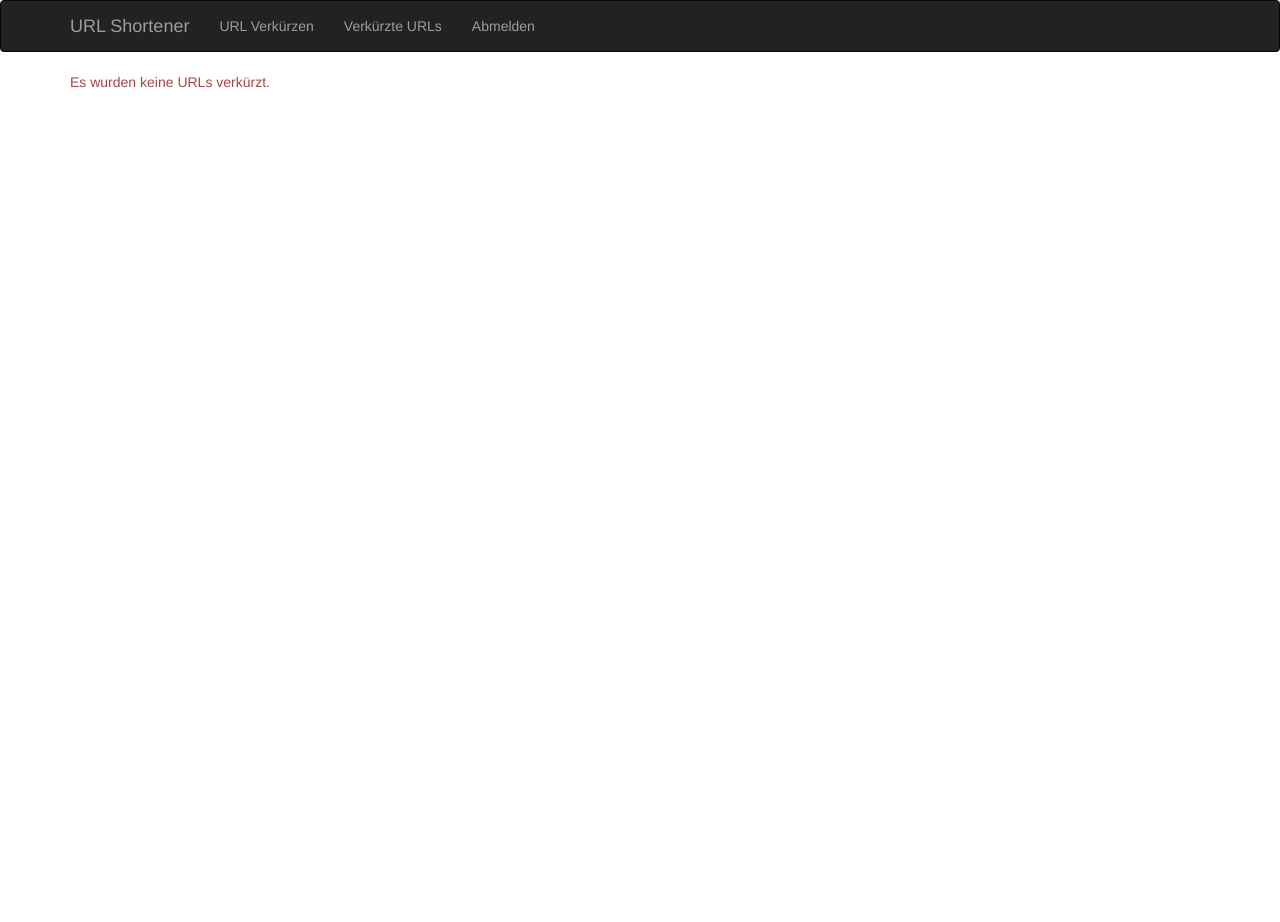
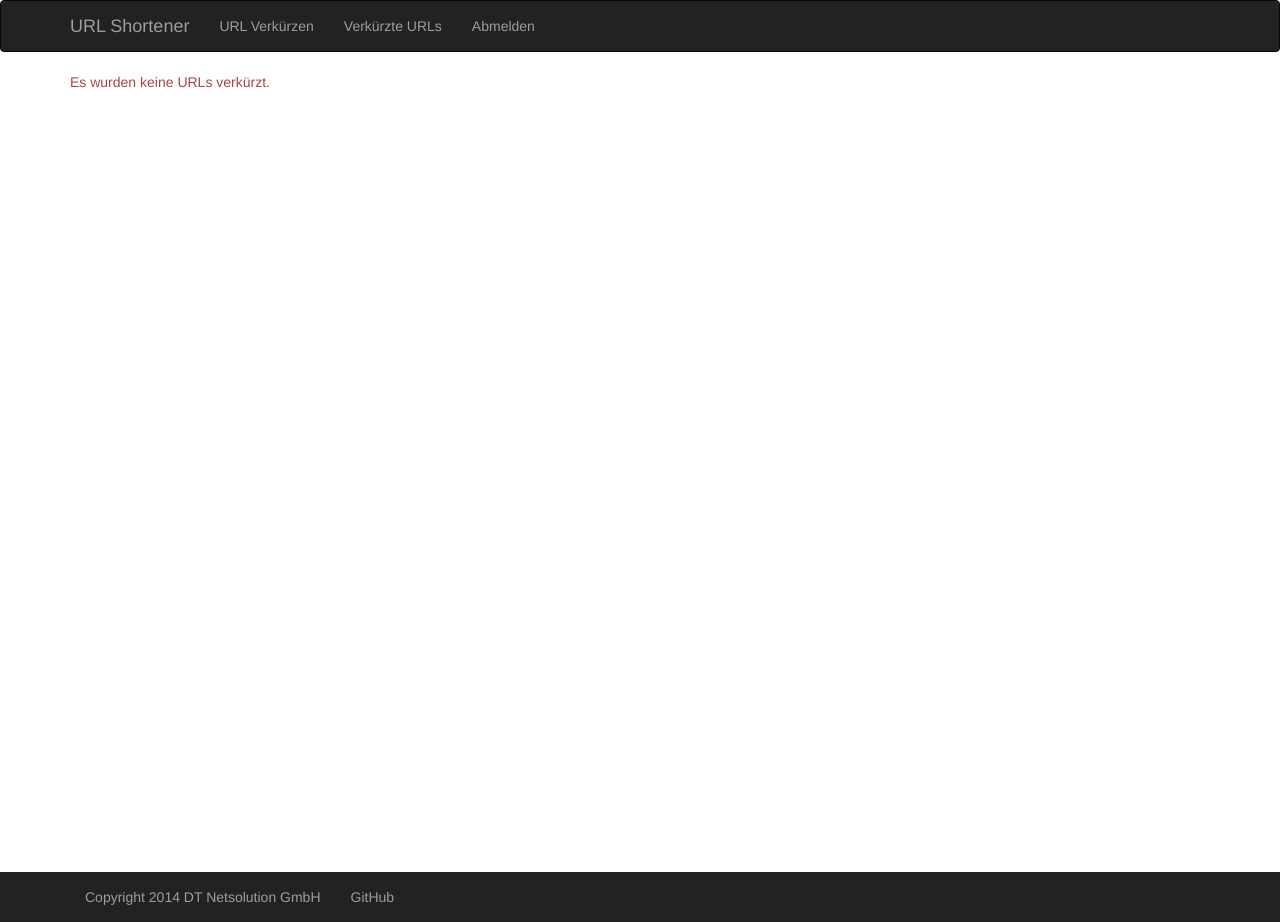
Before and after one commit to DtNetsolution/URL-Shortener, a PHP site: template templates/urlList.php in a window 1280 px wide. Before the commit the page ends 88 px from the top, so only its background shows below. Run offline with PHP 8.4, Linux system fonts and the light colour scheme; the template is opened without the code that fills it, so the values that code supplies are empty; some libraries are stand-ins or nearby versions.

Commit message:
Added footer

```diff
--- a/templates/footer.php
+++ b/templates/footer.php
@@ -1,6 +1,14 @@
-			<script src="<?php echo SERVICE_BASEURL; ?>assets/js/jquery-2.1.1.min.js"></script>
-			<script src="<?php echo SERVICE_BASEURL; ?>assets/js/url-shortener.js"></script>
-			<script src="<?php echo SERVICE_BASEURL; ?>assets/custom/additional.js"></script>
 		</div>
+		<div class="footer navbar-inverse">
+			<div class="container">
+				<ul class="nav navbar-nav">
+					<li><a href="http://www.dtnet.de/">Copyright 2014 DT Netsolution GmbH</a></li>
+					<li><a href="https://github.com/DtNetsolution/URL-Shortener">GitHub</a></li>
+				</ul>
+			</div>
+		</div>
+		<script src="<?php echo SERVICE_BASEURL; ?>assets/js/jquery-2.1.1.min.js"></script>
+		<script src="<?php echo SERVICE_BASEURL; ?>assets/js/url-shortener.js"></script>
+		<script src="<?php echo SERVICE_BASEURL; ?>assets/custom/additional.js"></script>
 	</body>
 </html>
--- a/templates/header.php
+++ b/templates/header.php
@@ -22,6 +22,12 @@
 			th {
 				white-space: nowrap;
 				overflow: hidden;
+			}
+
+			#mainContainer {
+				position: relative;
+				min-height: 100%;
+				padding-bottom: 50px;
 			}
 		</style>
 	</head>
@@ -57,4 +63,4 @@
 				</nav>
 			</div>
 		</header>
-		<div class="container">
+		<div id="mainContainer" class="container">
```
